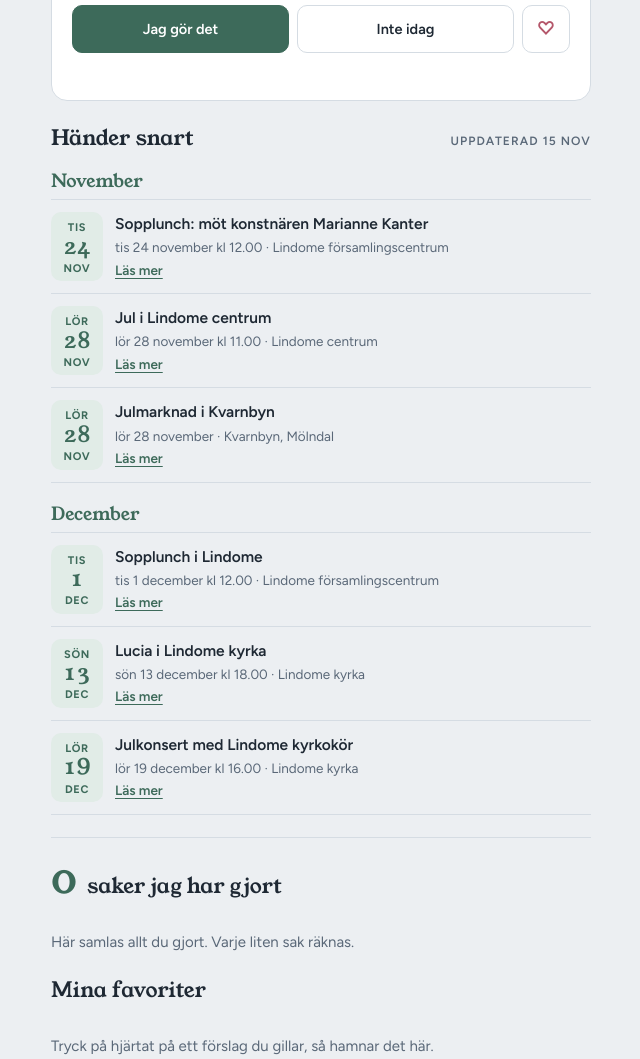
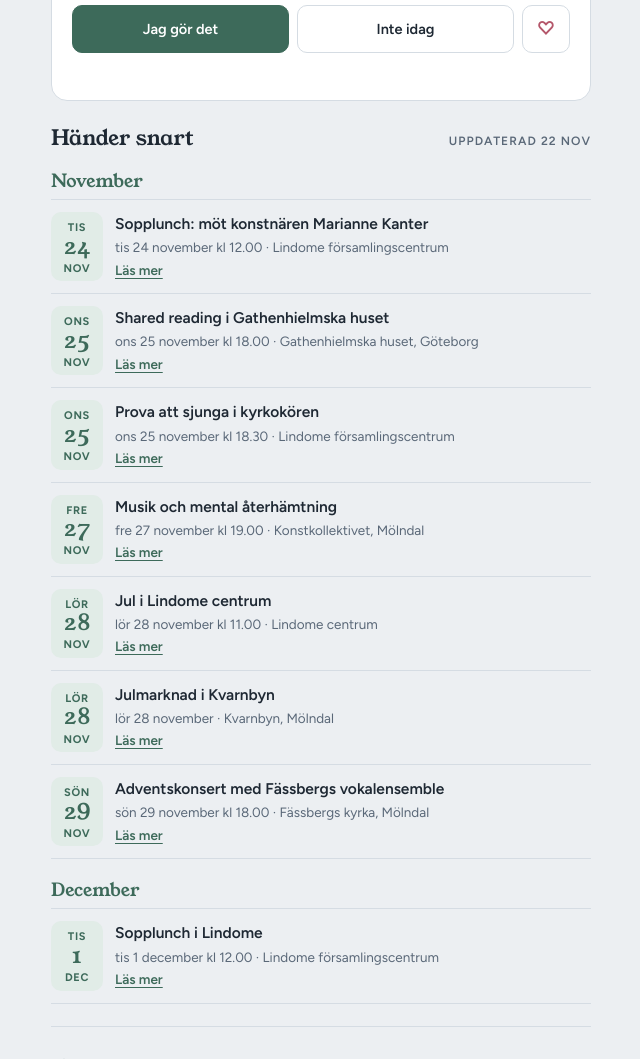
Before and after one commit to jennyharrysdotter/Soffsamtal-, a plain HTML site: page heidi/index.html in a window 1280 px wide. Shown: the part 1060-2119 px from the top of the page, without its empty margins (319-959 px from the left). Drawn offline with Linux system fonts and the light colour scheme.

Commit message:
Uppdatera evenemang i Heidis app
Co-Authored-By: Claude Opus 5.5 <noreply@anthropic.com>
Claude-Session: https://claude.ai/code/session_01KPXAWz3Yyg91fAizchjrhj

```diff
--- a/heidi/index.html
+++ b/heidi/index.html
@@ -146,7 +146,7 @@ li button{background:none;border:0;color:var(--moss);font:600 13px var(--body);c
   </section>
 
   <section class="events">
-    <div class="evhead"><h2>Händer snart</h2><span class="eyebrow" id="updated">Uppdaterad 15 nov</span></div>
+    <div class="evhead"><h2>Händer snart</h2><span class="eyebrow" id="updated">Uppdaterad 22 nov</span></div>
     <ul id="evlist"></ul>
     <p class="empty" id="evEmpty" hidden>Inga inlagda evenemang just nu. Be Jenny uppdatera listan.</p>
   </section>
@@ -364,12 +364,16 @@ const A=[
 
 /* Evenemang: [datum, tid, titel, beskrivning, plats, var, ork, zon, länk] */
 const E=[
-["2026-11-18","18:00","Shared reading i Gathenhielmska huset","Högst åtta personer läser en novell och en dikt högt och pratar om dem över en kaffe. Gruppen ses varje onsdag i höst, anmäl dig via mejl före kl 12 samma dag.","Gathenhielmska huset, Göteborg","stan",2,3,"https://www.goteborgslitteraturhus.se/event/shared-reading-i-gathenhielmska-huset-32/"],
-["2026-11-18","18:30","Prova att sjunga i kyrkokören","Lindome kyrkokör söker fler sångare och övar onsdagar kl 18.30–20.30. Hör av dig till körledaren Janet Ertsborn och kom och lyssna en gång.","Lindome församlingscentrum","nära",2,3,"https://www.svenskakyrkan.se/lindome/kyrkokoren"],
 ["2026-11-24","12:00","Sopplunch: möt konstnären Marianne Kanter","Ät soppa i gott sällskap och lyssna när Marianne Kanter berättar om sin bildkonst. Soppluncherna är varje tisdag, så kommer du ofta blir ansiktena snart bekanta.","Lindome församlingscentrum","nära",1,3,"https://www.svenskakyrkan.se/lindome/soppluncher"],
+["2026-11-25","18:00","Shared reading i Gathenhielmska huset","Högst åtta personer läser en novell och en dikt högt och pratar om dem över en kaffe. Gruppen ses varje onsdag i höst, anmäl dig via mejl före kl 12 samma dag.","Gathenhielmska huset, Göteborg","stan",2,3,"https://www.goteborgslitteraturhus.se/event/shared-reading-i-gathenhielmska-huset-32/"],
+["2026-11-25","18:30","Prova att sjunga i kyrkokören","Lindome kyrkokör söker fler sångare och övar onsdagar kl 18.30–20.30. Hör av dig till körledaren Janet Ertsborn och kom och lyssna en gång.","Lindome församlingscentrum","nära",2,3,"https://www.svenskakyrkan.se/lindome/kyrkokoren"],
+["2026-11-27","19:00","Musik och mental återhämtning","Lugn, meditativ musik med Ensemble Vinga. Ta med en yogamatta. 100 kr, förboka via ensemblevinga@gmail.com.","Konstkollektivet, Mölndal","bil",1,2,"https://www.vastsverige.com/molndal/evenemangskalender/musik-och-mental-aterhamtning/"],
 ["2026-11-28","","Julmarknad i Kvarnbyn","Konst, hantverk, livemusik och mat längs forsen i gamla Kvarnbyn, hela helgen 28–29 november.","Kvarnbyn, Mölndal","bil",2,2,"https://www.vastsverige.com/molndal/evenemangskalender/julmarknad-i-kvarnbyn-/"],
 ["2026-11-28","11:00","Jul i Lindome centrum","Julmarknad i centrumparken med glögg, hantverk, fika och sång, kl 11–14.","Lindome centrum","nära",1,2,"https://www.molndal.se/evenemang/evenemang/2026-06-24-jul-i-lindome-centrum"],
+["2026-11-29","18:00","Adventskonsert med Fässbergs vokalensemble","Glad och traditionell advents- och julmusik på första advent. Fri entré.","Fässbergs kyrka, Mölndal","bil",1,1,"https://www.svenskakyrkan.se/molndal/nyheter/adventskonsert---fassbergs-vokalensemble"],
 ["2026-12-01","12:00","Sopplunch i Lindome","Soppa vid långbord en vanlig tisdag. Sätt dig bredvid någon du inte känner.","Lindome församlingscentrum","nära",1,3,"https://www.svenskakyrkan.se/lindome/soppluncher"],
+["2026-12-05","18:00","I väntan på jul med Mölndalskören","Julsånger, gospel och pop från vinterns stillhet till julens glädje. Fri entré.","Fässbergs församling, Mölndal","bil",1,1,"https://www.svenskakyrkan.se/molndal/nyheter/i-vantan-pa-jul---julkonsert-med-molndalskoren"],
+["2026-12-13","16:00","Luciakonsert i Fässbergs kyrka","Damkören Voice och barnkörerna sjunger lucia, även kl 18. Biljetter via Billetto.","Fässbergs kyrka, Mölndal","bil",1,1,"https://www.svenskakyrkan.se/molndal/nyheter/luciakonserter-i-fassbergs-kyrka"],
 ["2026-12-13","18:00","Lucia i Lindome kyrka","Luciakonsert i kyrkan. Ljus och sång i mörkret.","Lindome kyrka","nära",1,1,"https://www.svenskakyrkan.se/lindome/lucia-i-lindome-kyrka"],
 ["2026-12-19","16:00","Julkonsert med Lindome kyrkokör","Kyrkokören sjunger in julen. Sätt dig i en bänk och låt musiken göra jobbet.","Lindome kyrka","nära",1,1,"https://www.svenskakyrkan.se/lindome/kyrkokoren"],
 ];
```
